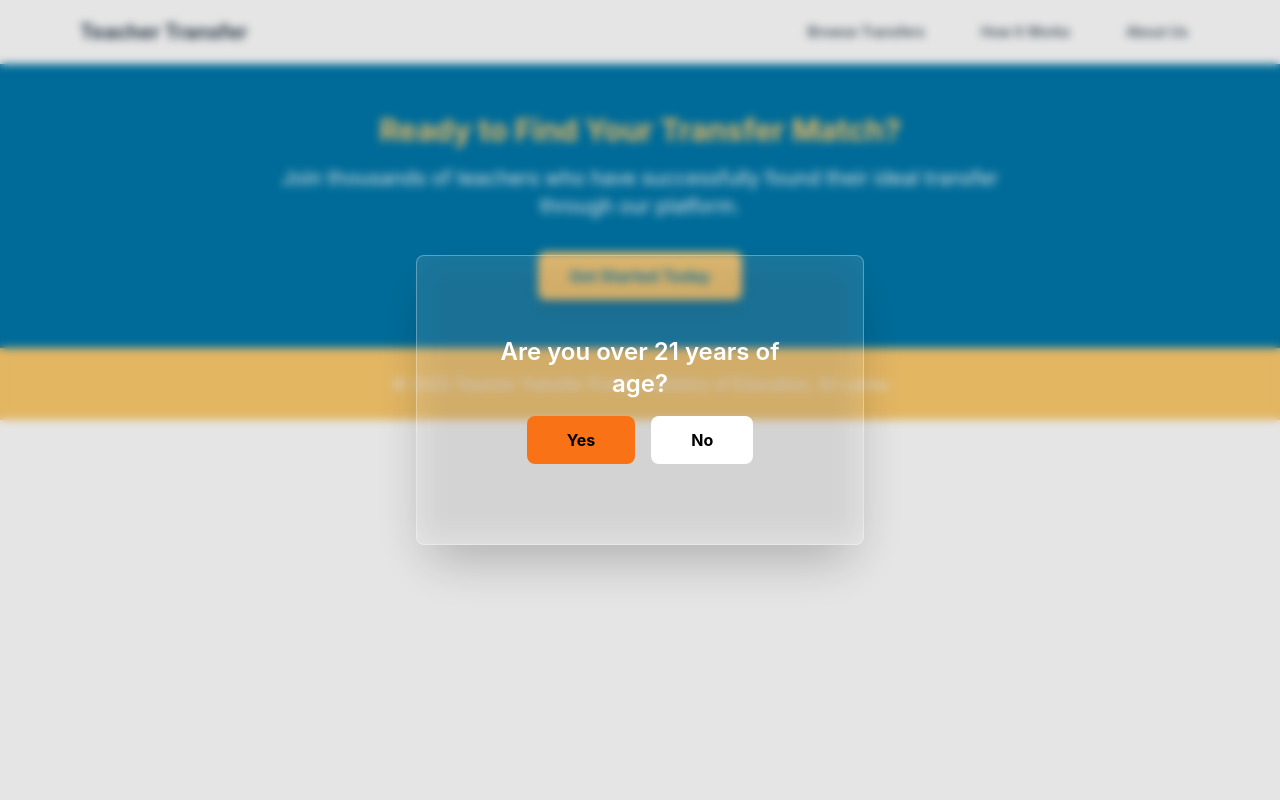
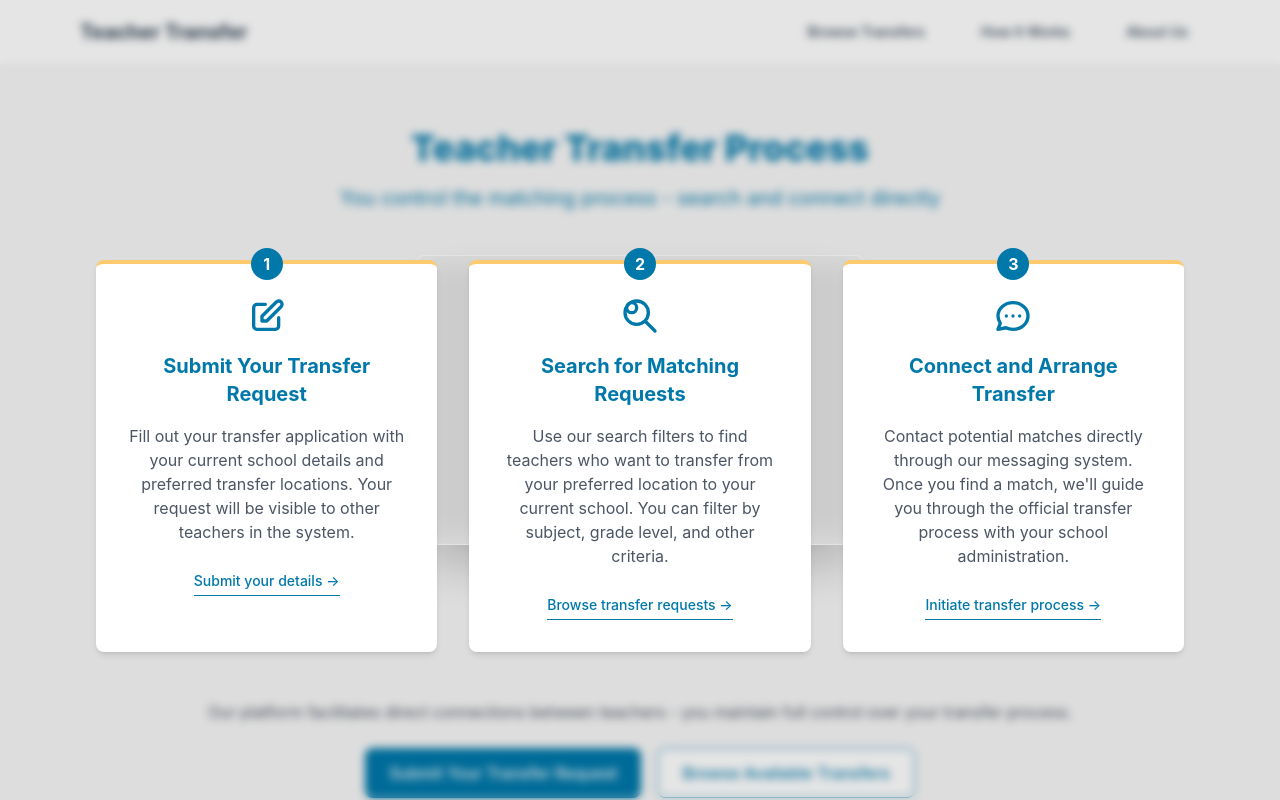
Before and after one commit to ZNilakshi/Swap, a React (Create React App) app in the folder frontend/: page /how-it-works in a window 1280 px wide. Shown: the top 800 px of the page. Built offline with nearby package versions, Linux system fonts and the light colour scheme.

Commit message:
work page

```diff
--- a/frontend/src/App.js
+++ b/frontend/src/App.js
@@ -1,7 +1,7 @@
 import Navbar from './components/Navbar';
 import Footer from './components/Footer';
 import Home from "./pages/Home";
-
+import Works from "./pages/Works";
 import { BrowserRouter as Router, Routes, Route } from "react-router-dom";
 import AgeVerification from "./components/AgeVerification";
 import Browse from "./pages/Browse";
@@ -15,9 +15,9 @@ function App() {
       <AgeVerification />
       <Routes>
         <Route path="/" element={<Home />} />
-               <Route path="/browse" element={<Browse />} />
-              <Route path="/about" element={<AboutUs />} />
-
+        <Route path="/browse" element={<Browse />} />
+        <Route path="/about" element={<AboutUs />} />
+        <Route path="/how-it-works" element={<Works />} />
       </Routes>
       <Footer />
     </Router>
--- /dev/null
+++ b/frontend/src/pages/Works.js
@@ -0,0 +1,87 @@
+import React from 'react';
+
+const HowItWorks = () => {
+  const steps = [
+    {
+      title: "Submit Your Transfer Request",
+      description: "Fill out your transfer application with your current school details and preferred transfer locations. Your request will be visible to other teachers in the system.",
+      icon: (
+        <svg className="w-10 h-10 mb-4 text-[#0078AA]" fill="none" stroke="currentColor" viewBox="0 0 24 24" xmlns="http://www.w3.org/2000/svg">
+          <path strokeLinecap="round" strokeLinejoin="round" strokeWidth={2} d="M11 5H6a2 2 0 00-2 2v11a2 2 0 002 2h11a2 2 0 002-2v-5m-1.414-9.414a2 2 0 112.828 2.828L11.828 15H9v-2.828l8.586-8.586z" />
+        </svg>
+      ),
+      action: "Submit your details"
+    },
+    {
+      title: "Search for Matching Requests",
+      description: "Use our search filters to find teachers who want to transfer from your preferred location to your current school. You can filter by subject, grade level, and other criteria.",
+      icon: (
+        <svg className="w-10 h-10 mb-4 text-[#0078AA]" fill="none" stroke="currentColor" viewBox="0 0 24 24" xmlns="http://www.w3.org/2000/svg">
+          <path strokeLinecap="round" strokeLinejoin="round" strokeWidth={2} d="M21 21l-6-6m2-5a7 7 0 11-14 0 7 7 0 0114 0zM10 7a3 3 0 11-6 0 3 3 0 016 0z" />
+        </svg>
+      ),
+      action: "Browse transfer requests"
+    },
+    {
+      title: "Connect and Arrange Transfer",
+      description: "Contact potential matches directly through our messaging system. Once you find a match, we'll guide you through the official transfer process with your school administration.",
+      icon: (
+        <svg className="w-10 h-10 mb-4 text-[#0078AA]" fill="none" stroke="currentColor" viewBox="0 0 24 24" xmlns="http://www.w3.org/2000/svg">
+          <path strokeLinecap="round" strokeLinejoin="round" strokeWidth={2} d="M8 12h.01M12 12h.01M16 12h.01M21 12c0 4.418-4.03 8-9 8a9.863 9.863 0 01-4.255-.949L3 20l1.395-3.72C3.512 15.042 3 13.574 3 12c0-4.418 4.03-8 9-8s9 3.582 9 8z" />
+        </svg>
+      ),
+      action: "Initiate transfer process"
+    }
+  ];
+
+  return (
+    <section className="py-16 bg-[#F6F6F6]" id="how-it-works">
+      <div className="max-w-6xl mx-auto px-4 sm:px-6 lg:px-8">
+        <div className="text-center mb-12">
+          <h2 className="text-3xl font-extrabold text-[#0078AA] sm:text-4xl">
+            Teacher Transfer Process
+          </h2>
+          <p className="mt-4 max-w-2xl text-xl text-[#0078AA] mx-auto">
+            You control the matching process - search and connect directly
+          </p>
+        </div>
+
+        <div className="grid grid-cols-1 md:grid-cols-3 gap-8">
+          {steps.map((step, index) => (
+            <div key={index} className="bg-white p-8 rounded-lg shadow-md hover:shadow-lg transition-shadow duration-300 text-center border-t-4 border-[#FDCB6E] relative">
+              {/* Step number indicator */}
+              <div className="absolute -top-4 left-1/2 transform -translate-x-1/2 bg-[#0078AA] text-white w-8 h-8 flex items-center justify-center rounded-full font-bold">
+                {index + 1}
+              </div>
+
+              <div className="flex justify-center">
+                {step.icon}
+              </div>
+              <h3 className="text-xl font-bold text-[#0078AA] mb-4">{step.title}</h3>
+              <p className="text-gray-600 mb-6">{step.description}</p>
+              <button className="text-sm font-medium text-[#0078AA] hover:text-[#005f8a] transition-colors border-b border-[#0078AA] hover:border-[#005f8a] pb-1">
+                {step.action} →
+              </button>
+            </div>
+          ))}
+        </div>
+
+        <div className="mt-12 text-center">
+          <p className="text-gray-600 mb-6">
+            Our platform facilitates direct connections between teachers - you maintain full control over your transfer process.
+          </p>
+          <div className="flex flex-col sm:flex-row justify-center gap-4">
+            <button className="px-6 py-3 bg-[#0078AA] text-white rounded-lg font-medium hover:bg-[#005f8a] transition-colors">
+              Submit Your Transfer Request
+            </button>
+            <button className="px-6 py-3 bg-white text-[#0078AA] border border-[#0078AA] rounded-lg font-medium hover:bg-gray-50 transition-colors">
+              Browse Available Transfers
+            </button>
+          </div>
+        </div>
+      </div>
+    </section>
+  );
+};
+
+export default HowItWorks;
```
